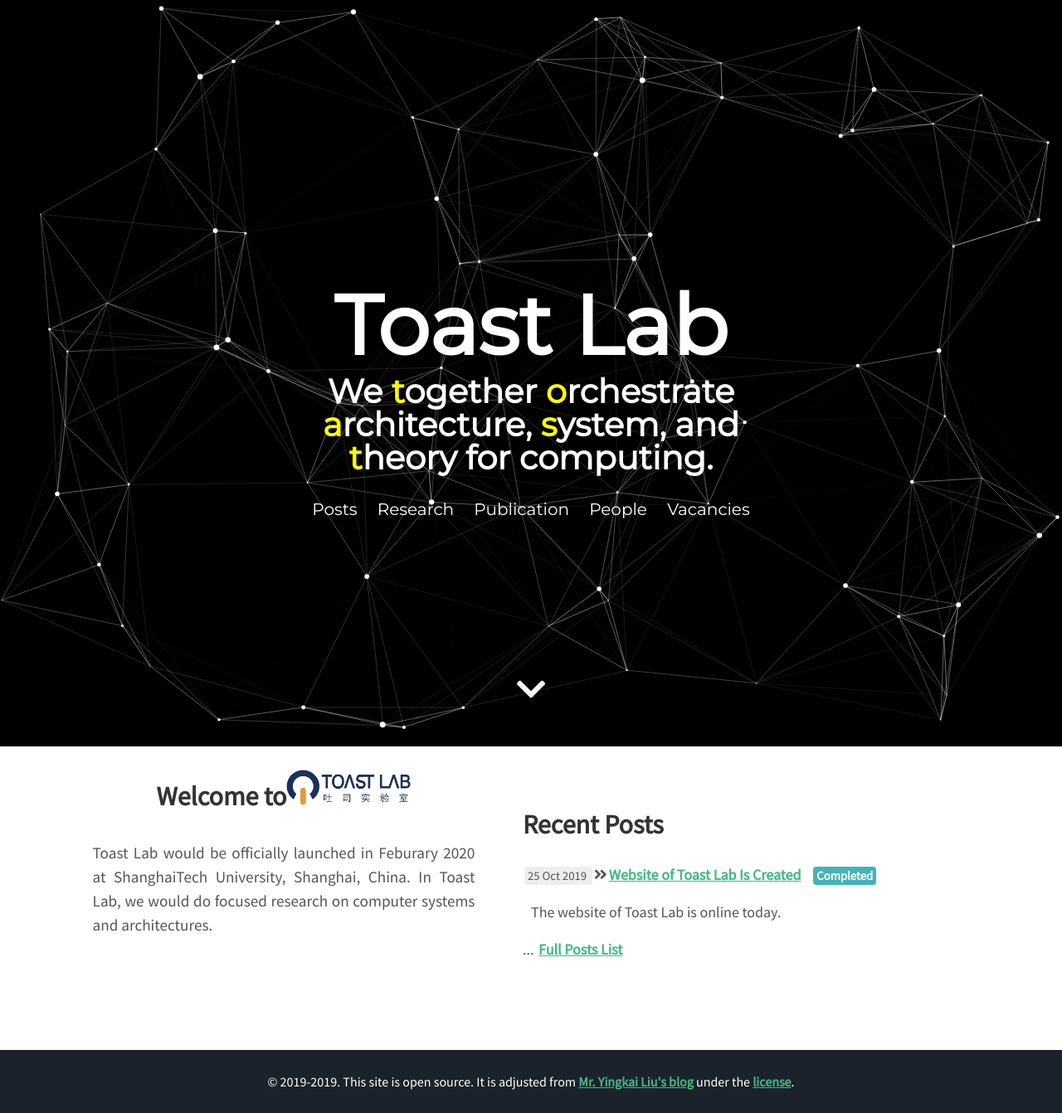
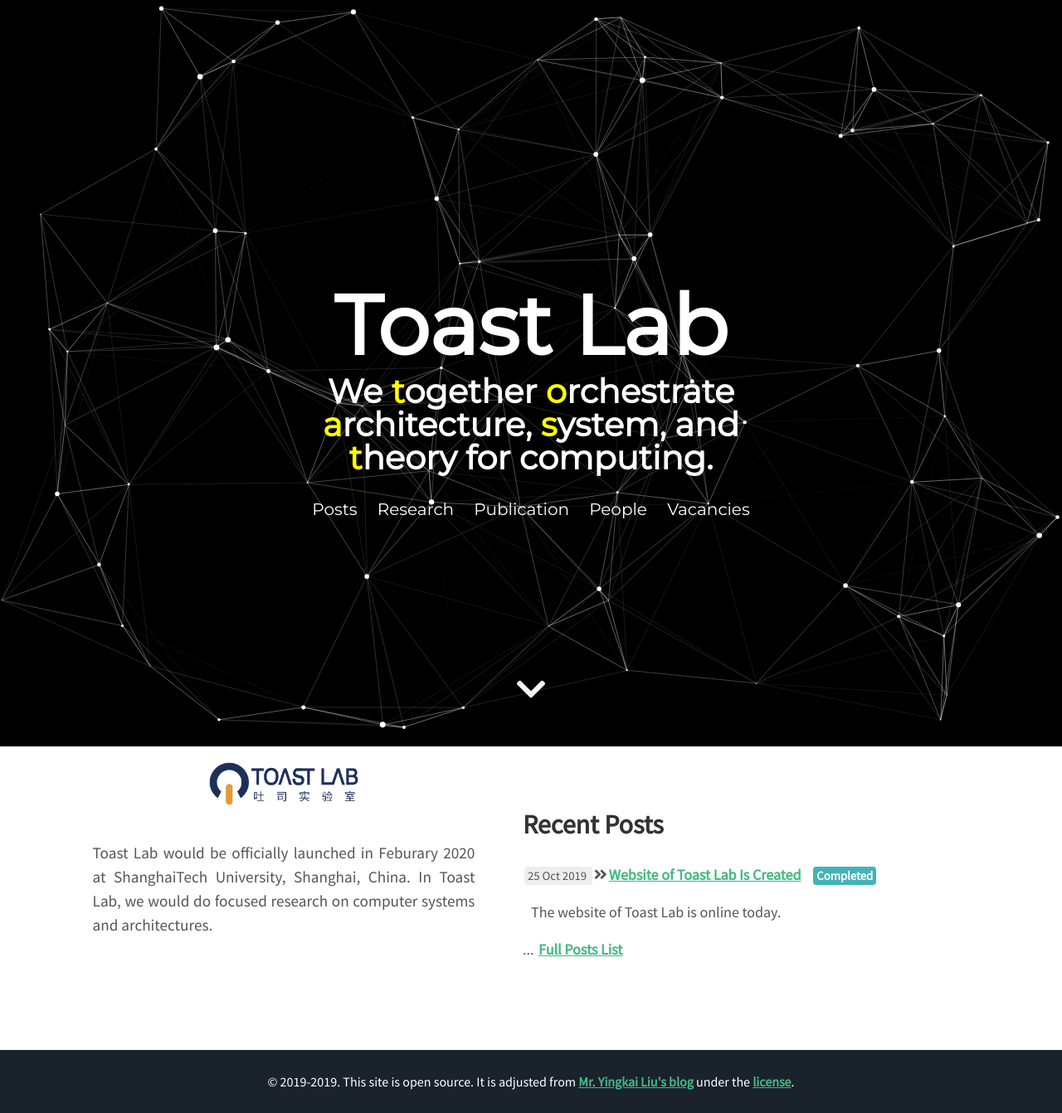
Before and after one commit to toast-lab/toast-lab.github.io, a Jekyll site: the page built from index.html, in a window 1280 px wide. Shown: the whole page at 83% size. Built offline with Jekyll 4.4.1, drawn with Linux system fonts in a browser that asks for light colours; nearby versions of some CDN libraries.

Commit message:
no welcome

```diff
--- a/index.html
+++ b/index.html
@@ -2,7 +2,7 @@
 layout: home
 ---
 <div class="user-details">
-<div style="text-align: center"><h2 style='display:inline;'>Welcome to</h2><img src="./about/logo.png" alt="The Logo of Toast Lab" width="150"></div>
+<div style="text-align: center"><img src="./about/logo.png" alt="The Logo of Toast Lab" width="180"></div>
 <!--<h2 style="text-align: middle;">Welcome to <img src="./about/logo.png" alt="The Logo of Toast Lab" width="150"></h2> -->
 <p style="text-align: justify;">Toast Lab would be officially launched in Feburary 2020 at ShanghaiTech University, Shanghai, China. In Toast Lab, we would do focused research on computer systems and architectures. </p>
 </div>
```
